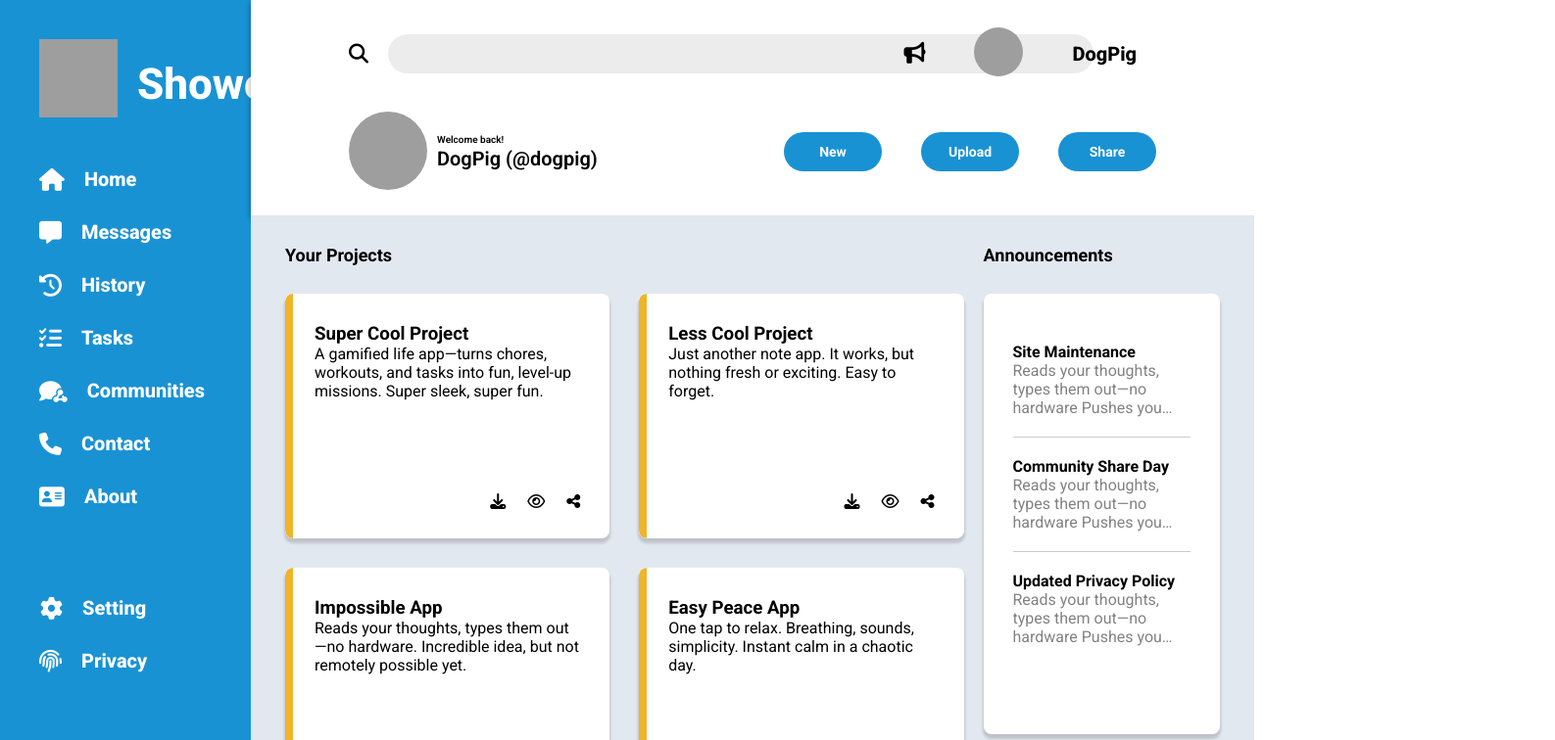
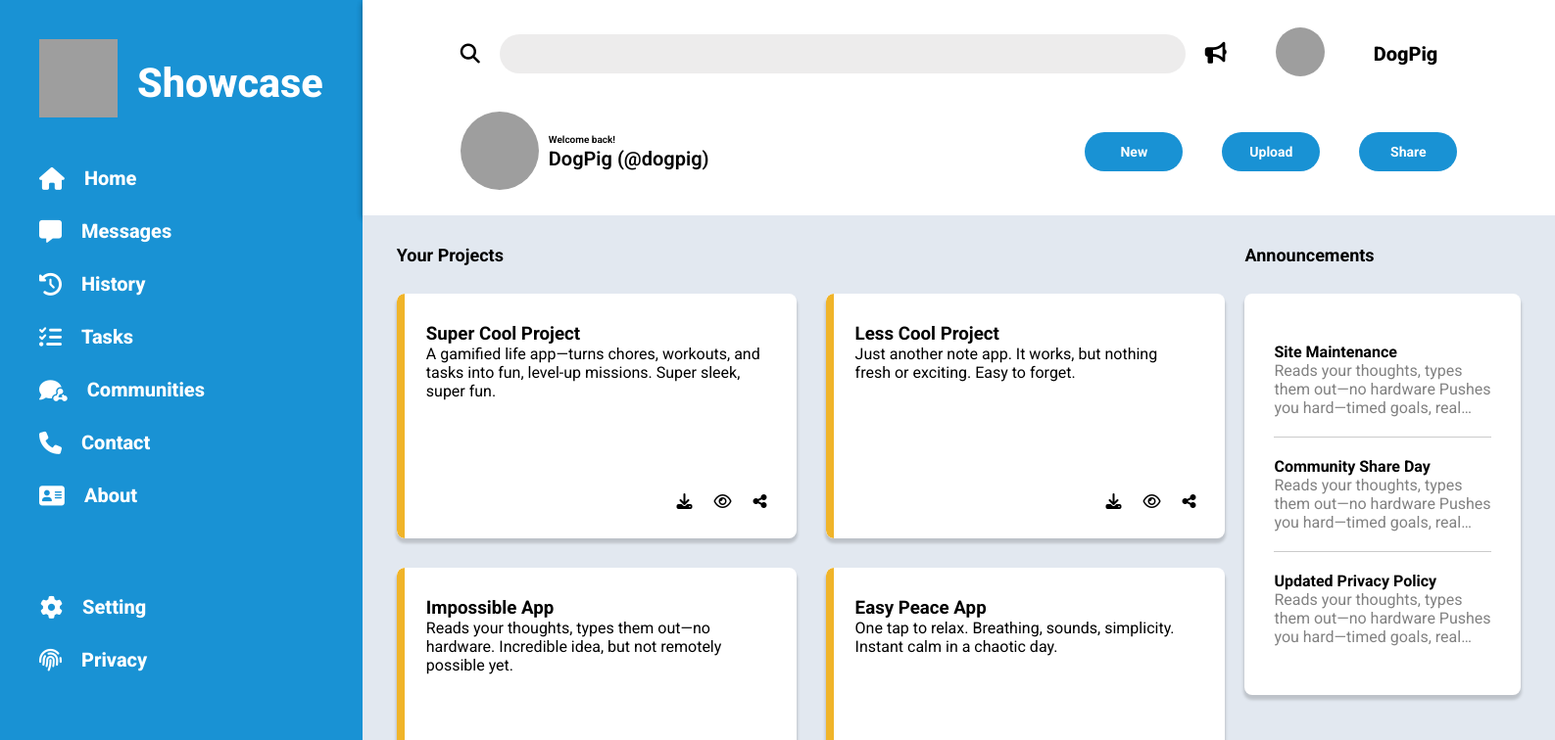
Before and after one commit to Dungnope/Admin-dashboard, a plain HTML site: page index.html in a window 1280 px wide. Shown: the top 756 px of the page at 98% size, 1587 px wide, since content can reach past the window. Drawn offline with Linux system fonts and the light colour scheme; grey boxes are pictures that could not be loaded.

Commit message:
fix overlap and hidden for a few popular laptop resolution

```diff
--- a/style.css
+++ b/style.css
@@ -49,11 +49,12 @@ header .upper {
 .upper .search{
     width: 100%;
     li input {
+        margin-right: 20px;
         border: none;
         border-radius: 100px;
         background-color: rgba(199, 194, 194, 0.313);
         height: 40px;
-        width: 400%;
+        width: 50em;
         padding-left: 20px;
         color: black;
         font-size: 1.4rem;
@@ -122,14 +123,13 @@ header .lower{
 aside{
     background-color: rgb(25 146 212);
     grid-row: 1 / 4;
-    min-width: 200px;
     padding: 40px;
     .logo{
         display: flex;
         align-items: center;
         column-gap: 20px;
         li{
-            font-size: 4.4rem;
+            font-size: 414%;
             font-weight: 800;
             color: white;
         }
```
